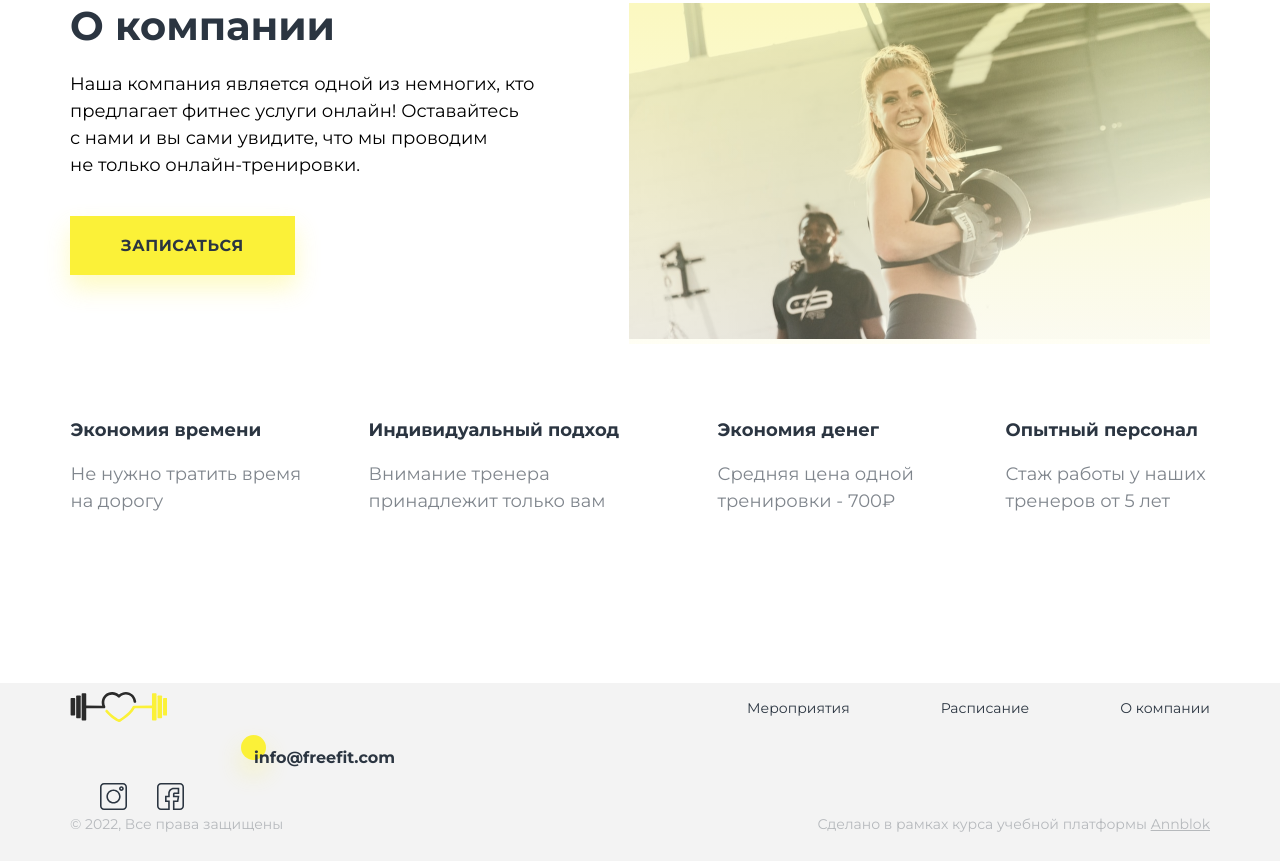
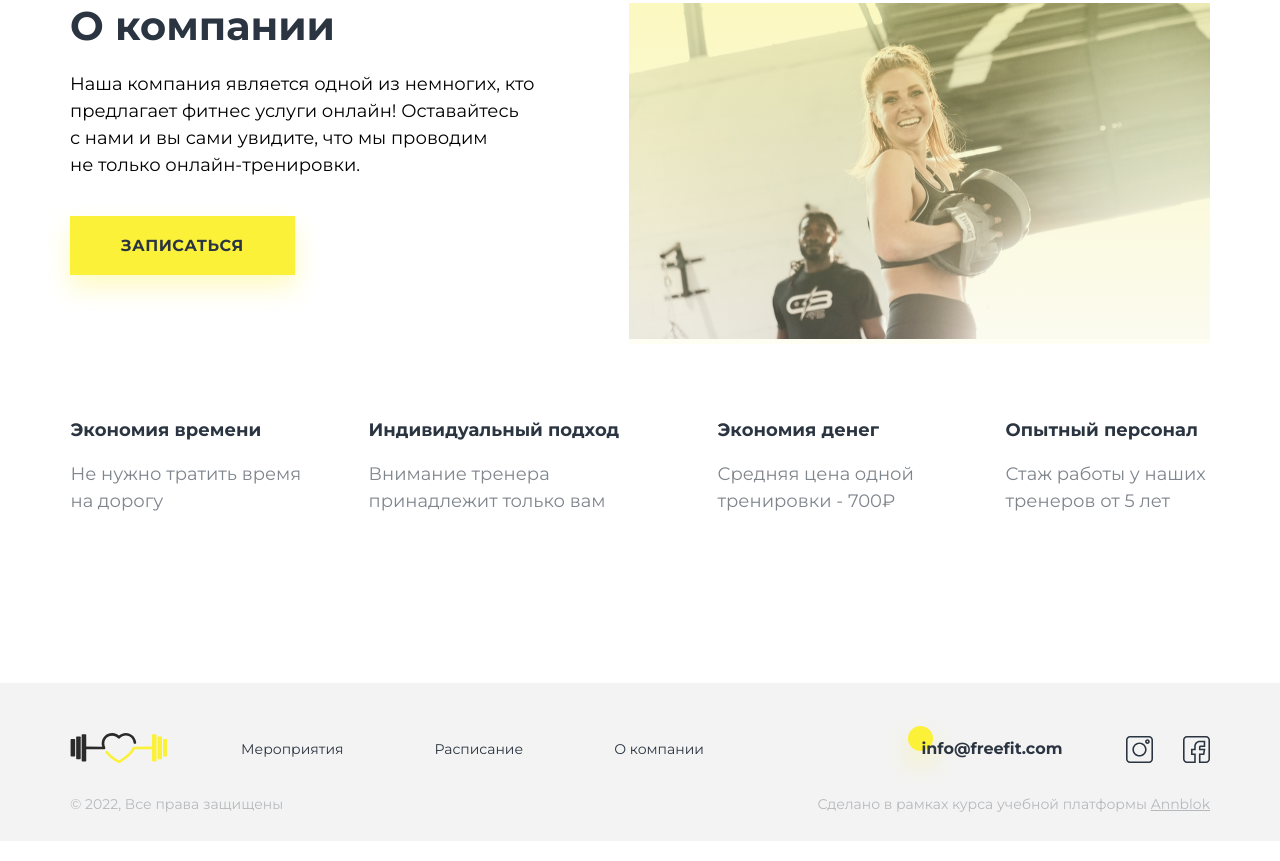
Before and after one commit to sh3nzh0u/Module01-Gym, a plain HTML site: page index.html in a window 1280 px wide. Shown: the part 3261-4122 px from the top of the page. Drawn offline with Linux system fonts and the light colour scheme.

Commit message:
Fix footer error

```diff
--- a/styles/main.css
+++ b/styles/main.css
@@ -701,7 +701,7 @@ label a:hover {
 footer {
     background-color: #F3F3F3;
 }
-.footer {
+.footer1 {
     display: flex;
     justify-content: space-between;
     align-items: center;
```
